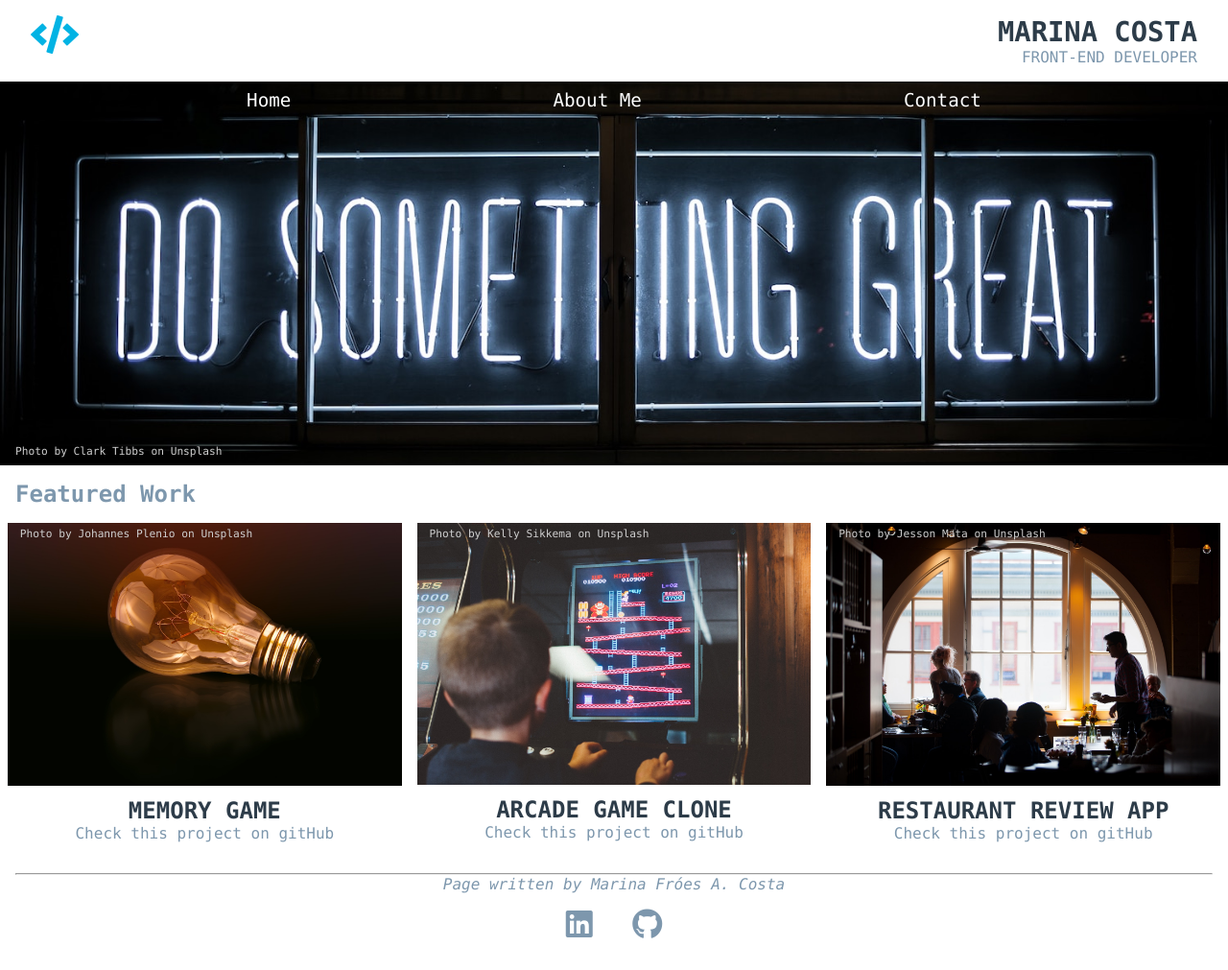
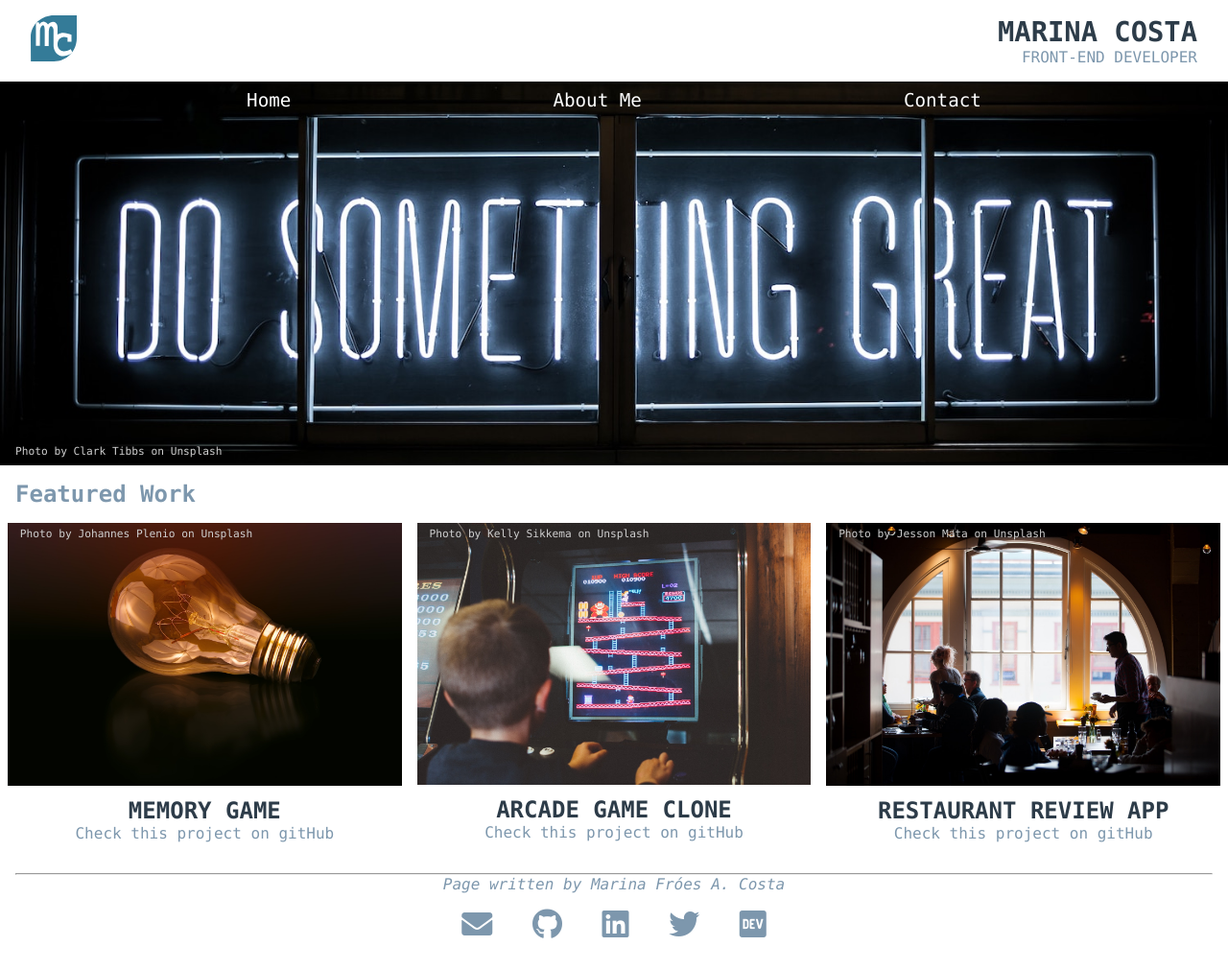
Before and after one commit to MarinaFroes/FEND-Project1-Portfolio, a plain HTML site: page index.html in a window 1280 px wide. Shown: the whole page at 96% size. Drawn offline with Linux system fonts and the light colour scheme.

Commit message:
feat: Add icons and adjust links

```diff
--- a/css/main.css
+++ b/css/main.css
@@ -6,7 +6,7 @@
 
 html {
   font-family: "Lucida Console", "Andale Mono", sans-serif;
-  font-size: 1em;
+  font-size: 16px;
   color: #2d3c49;
 }
 
@@ -23,9 +23,9 @@ header {
   margin: 1rem 2rem;
 }
 
-.logo {
-  font-size: 1.8rem;
-  color: #02b3e4;
+.logo img {
+  height: 3rem;
+  text-decoration: none;
 }
 
 .author {
@@ -131,19 +131,25 @@ address p {
   color: #7d97ad;
 }
 
-.fab {
+.icon {
   font-size: 2rem;
   color: #7d97ad;
   padding: 1rem;
+  cursor: pointer;
 }
 
 footer a:hover {
   text-decoration: none;
+  color: black;
 }
 
-@media screen and (min-width: 350px) {
-  .logo {
-    font-size: 2.5rem;
+@media screen and (max-width: 350px) {
+  .logo img {
+    display: none;
+  }
+
+  .icon {
+    font-size: 1rem;
   }
 }
 
--- a/index.html
+++ b/index.html
@@ -5,32 +5,30 @@
   <meta charset="utf-8">
   <meta http-equiv="X-UA-Compatible" content="IE=edge">
   <meta name="author" content="Marina Fróes Almeida Costa">
-  <meta name="description"
-    content="Portfolio with Udacity Front-End Nanodegree projects">
+  <meta name="description" content="Portfolio with Udacity Front-End Nanodegree projects">
   <title>Marina's Portfolio</title>
   <link rel="icon" sizes="144x144" href="./img/favicon.png">
   <meta name="viewport" content="width=device-width, initial-scale=1">
   <link rel="stylesheet" href="./css/main.css">
-  <link rel="stylesheet" href="https://use.fontawesome.com/releases/v5.6.3/css/all.css" integrity="sha384-UHRtZLI+pbxtHCWp1t77Bi1L4ZtiqrqD80Kn4Z8NTSRyMA2Fd33n5dQ8lWUE00s/" crossorigin="anonymous">
+  <link rel="stylesheet" href="https://use.fontawesome.com/releases/v5.6.3/css/all.css"
+    integrity="sha384-UHRtZLI+pbxtHCWp1t77Bi1L4ZtiqrqD80Kn4Z8NTSRyMA2Fd33n5dQ8lWUE00s/" crossorigin="anonymous">
 </head>
 
 <body>
-
   <header>
-    <i class="logo fas fa-code"></i>
+    <a href="https://marinafroes.github.io/Portfolio/" class="logo" target="_blank"><img src="./img/mylogo.svg" alt="logo"></a>
     <div class="author">
       <h1>Marina Costa</h1>
       <p>Front-End Developer</p>
     </div>
   </header>
-
   <main>
     <div class="hero-image">
       <nav id="nav-bar">
         <!-- TODO: add pages to each link -->
-        <a href="#">Home</a>
-        <a href="#">About Me</a>
-        <a href="#">Contact</a>
+        <a href="https://marinafroes.github.io/Portfolio/">Home</a>
+        <a href="https://marinafroes.github.io/Portfolio/#about-me">About Me</a>
+        <a href="https://marinafroes.github.io/Portfolio/#contact">Contact</a>
       </nav>
       <p>Photo by Clark Tibbs on Unsplash</p>
     </div>
@@ -40,35 +38,46 @@
       </div>
       <div class="projects">
         <div class="project">
-          <img srcset="./img/memory-large.jpg 1200w, ./img/memory-medium.jpg 700w, ./img/memory-small.jpg 500w" sizes="(max-width: 500px) 500px, (max-width: 700px) 700px, 1200px" src="./img/memory-large.jpg"  alt="Memory Game">
+          <img srcset="./img/memory-large.jpg 1200w, ./img/memory-medium.jpg 700w, ./img/memory-small.jpg 500w"
+            sizes="(max-width: 500px) 500px, (max-width: 700px) 700px, 1200px" src="./img/memory-large.jpg"
+            alt="Memory Game">
           <p>Photo by Johannes Plenio on Unsplash</p>
           <h3>Memory Game</h3>
-          <a href="https://marinafroes.github.io/FEND-project2-Matching-Game/" target="_blank">Check this project on gitHub</a>
+          <a href="https://marinafroes.github.io/FEND-project2-Matching-Game/" target="_blank">Check this project on
+            gitHub</a>
         </div>
         <div class="project">
-          <img srcset="./img/arcade-large.jpg 1200w, ./img/arcade-medium.jpg 700w, ./img/arcade-small.jpg 500w" sizes="(max-width: 500px) 500px, (max-width: 700px) 700px, 1200px" src="./img/arcade-large.jpg" alt="Arcade Game">
+          <img srcset="./img/arcade-large.jpg 1200w, ./img/arcade-medium.jpg 700w, ./img/arcade-small.jpg 500w"
+            sizes="(max-width: 500px) 500px, (max-width: 700px) 700px, 1200px" src="./img/arcade-large.jpg"
+            alt="Arcade Game">
           <p>Photo by Kelly Sikkema on Unsplash</p>
           <h3>Arcade Game Clone</h3>
-          <a href="https://marinafroes.github.io/FEND-project3-Arcade-Game-Clone/" target="_blank">Check this project on gitHub</a>
+          <a href="https://marinafroes.github.io/FEND-project3-Arcade-Game-Clone/" target="_blank">Check this project on
+            gitHub</a>
         </div>
         <div class="project">
-          <img srcset="./img/restaurant-large.jpg 1200w, ./img/restaurant-medium.jpg 700w, ./img/restaurant-small.jpg 500w" sizes="(max-width: 500px) 500px, (max-width: 700px) 700px, 1200px" src="./img/restaurant-large.jpg" alt="Restaurant">
+          <img
+            srcset="./img/restaurant-large.jpg 1200w, ./img/restaurant-medium.jpg 700w, ./img/restaurant-small.jpg 500w"
+            sizes="(max-width: 500px) 500px, (max-width: 700px) 700px, 1200px" src="./img/restaurant-large.jpg"
+            alt="Restaurant">
           <p>Photo by Jesson Mata on Unsplash</p>
           <h3>Restaurant Review App</h3>
           <!-- TODO: add real link to gitHub -->
-          <a href="#">Check this project on gitHub</a>
+          <a href="https://github.com/MarinaFroes/FEND-project5-Restaurant-Review-App">Check this project on gitHub</a>
         </div>
       </div>
     </section>
   </main>
-
   <footer>
     <hr>
     <address>
       <p>Page written by Marina Fróes A. Costa</p>
     </address>
-    <a href="https://www.linkedin.com/in/marina-froes-a-costa/" target="_blank" class="fab fa-linkedin"></a>
-    <a href="https://github.com/MarinaFroes" target="_blank" class="fab fa-github"></a>
+    <a href="mailto:facosta.marina@gmail.com" class="fas fa-envelope icon" target="_blank"></a>
+    <a href="https://github.com/MarinaFroes" class="fab fa-github icon" target="_blank"></a>
+    <a href="https://www.linkedin.com/in/marina-froes-a-costa/" class="fab fa-linkedin icon" target="_blank"></a>
+    <a href="https://twitter.com/facosta_marina" class="fab fa-twitter icon" target="_blank"></a>
+    <a href="https://dev.to/marinafroes" class="fab fa-dev icon" target="_blank"></a>
   </footer>
 </body>
 
```
Also changed, not shown: img/mylogo.svg (added).
